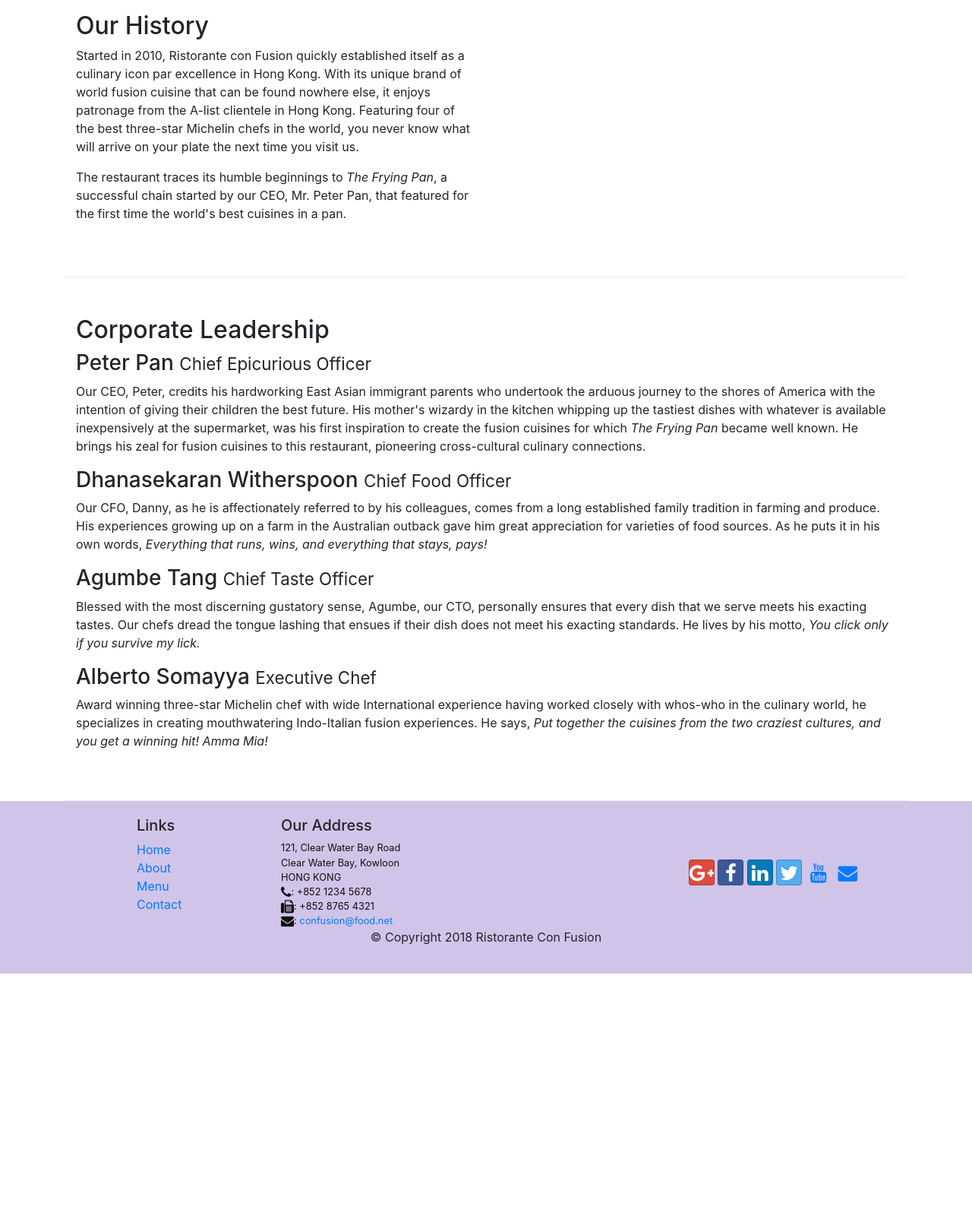
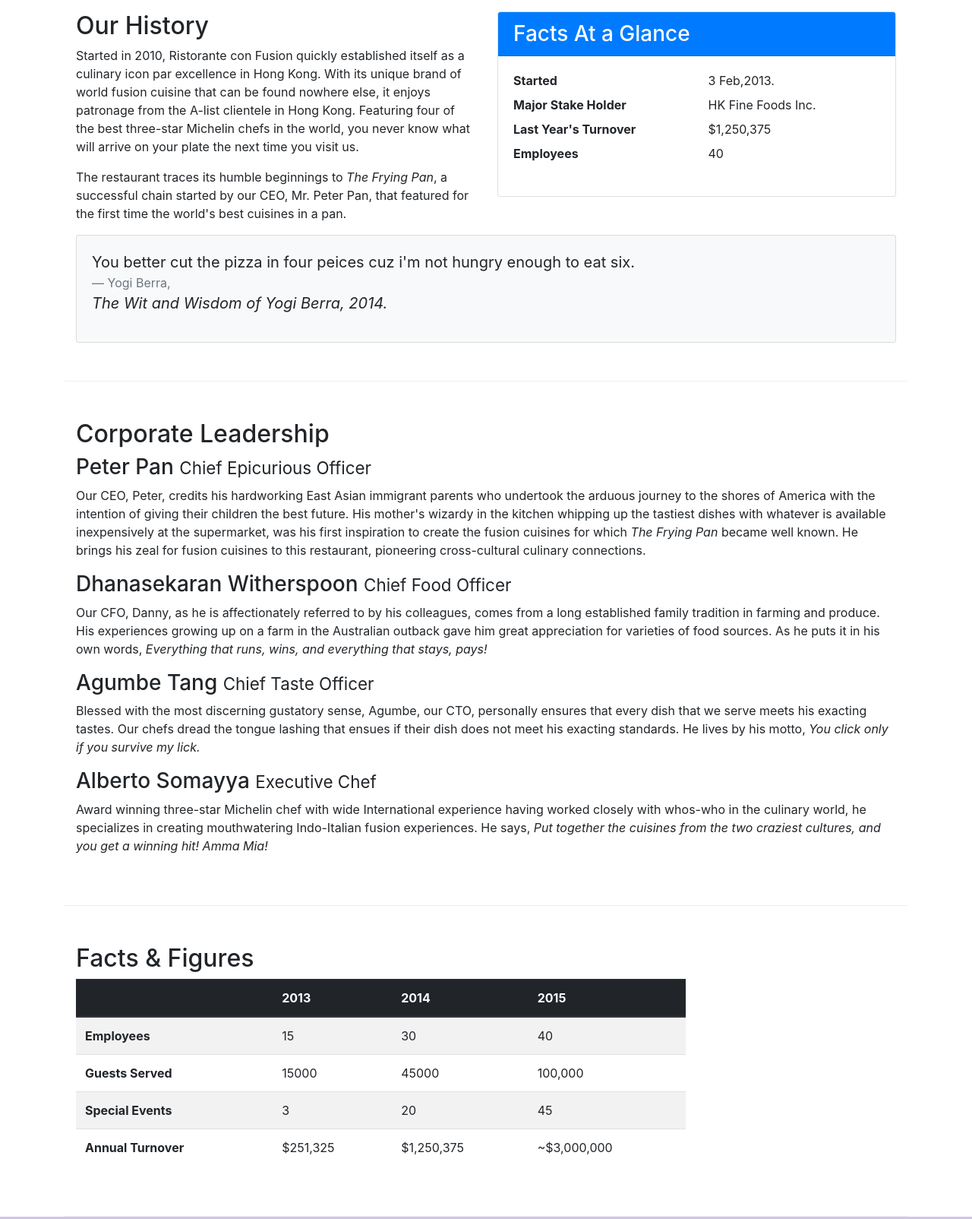
Before and after one commit to alisadiq1999/Bootstrap4, a website: page aboutus.html in a window 1280 px wide. Shown: the part 500-2104 px from the top of the page at 76% size. Before the commit the page ends 1781 px from the top, so only its background shows below. Drawn offline with nearby package versions, Linux system fonts and the light colour scheme.

```diff
--- a/aboutus.html
+++ b/aboutus.html
@@ -22,7 +22,7 @@
             <button class="navbar-toggler" type="button" data-toggle="collapse" data-target="#navbar">
                 <span class="navbar-toggler-icon"></span>
             </button>
-            <a class="navbar-brand" href="index.html">Ristorante Con Fusion</a>
+            <a class="navbar-brand" href="index.html"><img src="img/logo.png" class="img-fluid " height="30" width="40"></a>
             <div class="collapse navbar-collapse" id="navbar">
                 <ul class="navbar-nav mr-auto">
                     <li class="nav-item"><a class="nav-link" href="index.html"><span class="fa fa-home fa-lg"></span> Home</a></li>
@@ -40,7 +40,8 @@
                     <h1>Ristorante con Fusion</h1>
                     <p>We take inspiration from the World's best cuisines, and create a unique fusion experience. Our lipsmacking creations will tickle your culinary senses!</p>
                 </div>
-                <div class="col-12 col-sm">
+                <div class="col-12 col-sm align-self-center">
+                    <img src="img/logo.png" class="img-fluid "alt="">
                 </div>
             </div>
         </div>
@@ -64,7 +65,31 @@
                 <p>Started in 2010, Ristorante con Fusion quickly established itself as a culinary icon par excellence in Hong Kong. With its unique brand of world fusion cuisine that can be found nowhere else, it enjoys patronage from the A-list clientele in Hong Kong.  Featuring four of the best three-star Michelin chefs in the world, you never know what will arrive on your plate the next time you visit us.</p>
                 <p>The restaurant traces its humble beginnings to <em>The Frying Pan</em>, a successful chain started by our CEO, Mr. Peter Pan, that featured for the first time the world's best cuisines in a pan.</p>
             </div>
-            <div class="col col-sm">
+            <div class="col-sm">
+                <div class="card">
+                    <h3 class="card-header bg-primary text-white">Facts At a Glance</h3>
+                    <div class="card-body">
+                        <dl class="row">
+                            <dt class="col-6">Started</dt>
+                            <dd class="col-6">3 Feb,2013.</dd>
+                            <dt class="col-6">Major Stake Holder</dt>
+                            <dd class="col-6">HK Fine Foods Inc.</dd>
+                            <dt class="col-6">Last Year's Turnover</dt>
+                            <dd class="col-6">$1,250,375</dd>
+                            <dt class="col-6">Employees</dt>
+                            <dd class="col-6">40</dd>
+                        </dl>
+                    </div>
+                </div>
+            </div>
+            <div class="col-12">
+                <div class="card card-body bg-light">
+                    <blockquote class="blockquote">
+                        <p class="mb-0">You better cut the pizza in four peices cuz i'm not hungry enough to eat six.</p>
+                        <footer class="blockquote-footer">Yogi Berra,</footer>
+                        <cite title="Source Title">The Wit and Wisdom of Yogi Berra, 2014.</cite>
+                    </blockquote>
+                </div>
             </div>
         </div>
 
@@ -82,7 +107,50 @@
                 <p class="d-none d-sm-block">Award winning three-star Michelin chef with wide International experience having worked closely with whos-who in the culinary world, he specializes in creating mouthwatering Indo-Italian fusion experiences. He says, <em>Put together the cuisines from the two craziest cultures, and you get a winning hit! Amma Mia!</em></p>
             </div>
        </div>
-
+       <div class="row row-content">
+           <div class="col-12 col-sm-9">
+               <h2>Facts &amp; Figures</h2>
+               <div class="table-responsive">
+                <table class="table table-striped">
+                    <thead class="thead-dark">
+                        <tr>
+                            <th>&nbsp;</th>
+                            <th>2013</th>
+                            <th>2014</th>
+                            <th>2015</th>
+                        </tr>
+                    </thead>
+                    <tbody>
+                        <tr>
+                            <th>Employees</th>
+                            <td>15</td>
+                            <td>30</td>
+                            <td>40</td>
+                        </tr>
+                        <tr>
+                            <th>Guests Served</th>
+                            <td>15000</td>
+                            <td>45000</td>
+                            <td>100,000</td>
+                        </tr>
+                        <tr>
+                            <th>Special Events</th>
+                            <td>3</td>
+                            <td>20</td>
+                            <td>45</td>
+                        </tr>
+                        <tr>
+                            <th>Annual Turnover</th>
+                            <td>$251,325</td>
+                            <td>$1,250,375</td>
+                            <td>~$3,000,000</td>
+                        </tr>
+                    </tbody>
+                </table>
+            </div>
+           </div>
+           <div class="col-12 col-sm-3"></div>
+       </div>
     </div>
 
     <footer class="footer">
```
Also changed, not shown: contactus.html (+1 -1 lines), index.html (+16 -6 lines), img/alberto.png (added), img/buffet.png (added), img/logo.png (added), img/uthappizza.png (added), 1 other file.
